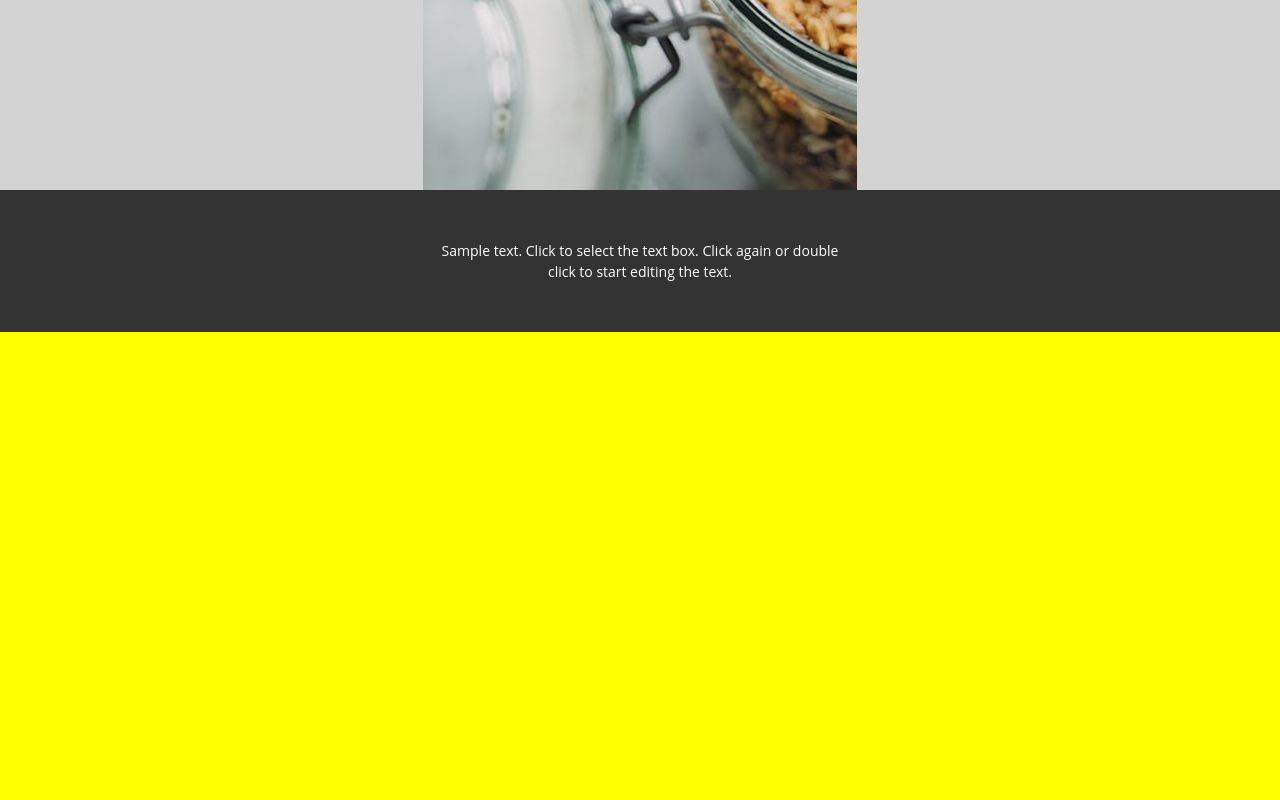
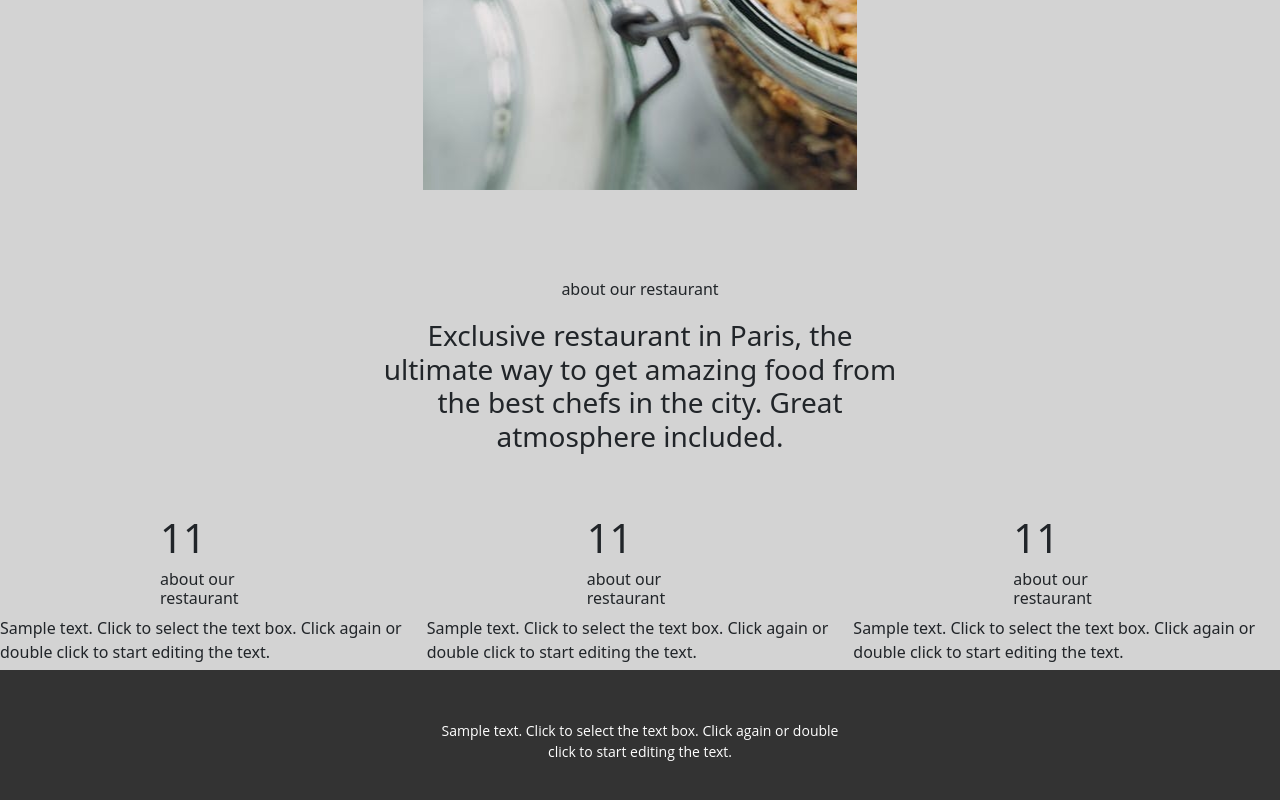
Before and after one commit to v-loginov/my_site, a plain HTML site: page index.html in a window 1280 px wide. Shown: the part 1842-2642 px from the top of the page. Before the commit the page ends 2174 px from the top, so only its background shows below. Drawn offline with nearby package versions, Linux system fonts and the light colour scheme.

Commit message:
Added section-events

```diff
--- a/css/style.css
+++ b/css/style.css
@@ -114,3 +114,8 @@ footer {
 .mosaic-img-3 {
 	background: url(../img/pexels-photo-949069.jpeg);
 }
+
+#section-events {
+	height: 60vh;
+	overflow: hidden;
+}
--- a/index.html
+++ b/index.html
@@ -27,7 +27,8 @@
 
         <div class="main d-flex flex-column align-items-center justify-content-center">
 
-            <section id="section-parallax" class="d-flex parallax-container align-items-start text-center justify-content-center">
+            <section id="section-parallax"
+                class="d-flex parallax-container align-items-start text-center justify-content-center">
                 <div>
                     <nav class="navbar">
                         <div class="container-fluid">
@@ -104,6 +105,36 @@
                     </div>
                 </div>
             </section>
+
+            <section id="section-events" class="d-flex flex-column align-items-center justify-content-center">
+                <h6 class="h6-about col-3">about our restaurant</h6>
+                <h3 class="h3-about col-5">Exclusive restaurant in Paris, the ultimate way to get amazing food from the
+                    best chefs in the city. Great atmosphere included.</h3>
+                <div class="d-flex align-items-center justify-content-center">
+                    <div class="d-flex flex-column align-items-center justify-content-center">
+                        <h1 class="col-3">11</h1>
+                        <h6 class="col-3">about our restaurant</h6>
+                        <p>Sample text. Click to select the text box. Click again or double click to start editing the
+                            text.
+                        </p>
+                    </div>
+                    <div class="d-flex flex-column align-items-center justify-content-center">
+                        <h1 class="col-3">11</h1>
+                        <h6 class="col-3">about our restaurant</h6>
+                        <p>Sample text. Click to select the text box. Click again or double click to start editing the
+                            text.
+                        </p>
+                    </div>
+                    <div class="d-flex flex-column align-items-center justify-content-center">
+                        <h1 class="col-3">11</h1>
+                        <h6 class="col-3">about our restaurant</h6>
+                        <p>Sample text. Click to select the text box. Click again or double click to start editing the
+                            text.
+                        </p>
+                    </div>
+                </div>
+            </section>
+
         </div>
 
         <footer class="d-flex align-items-center justify-content-center">
```
